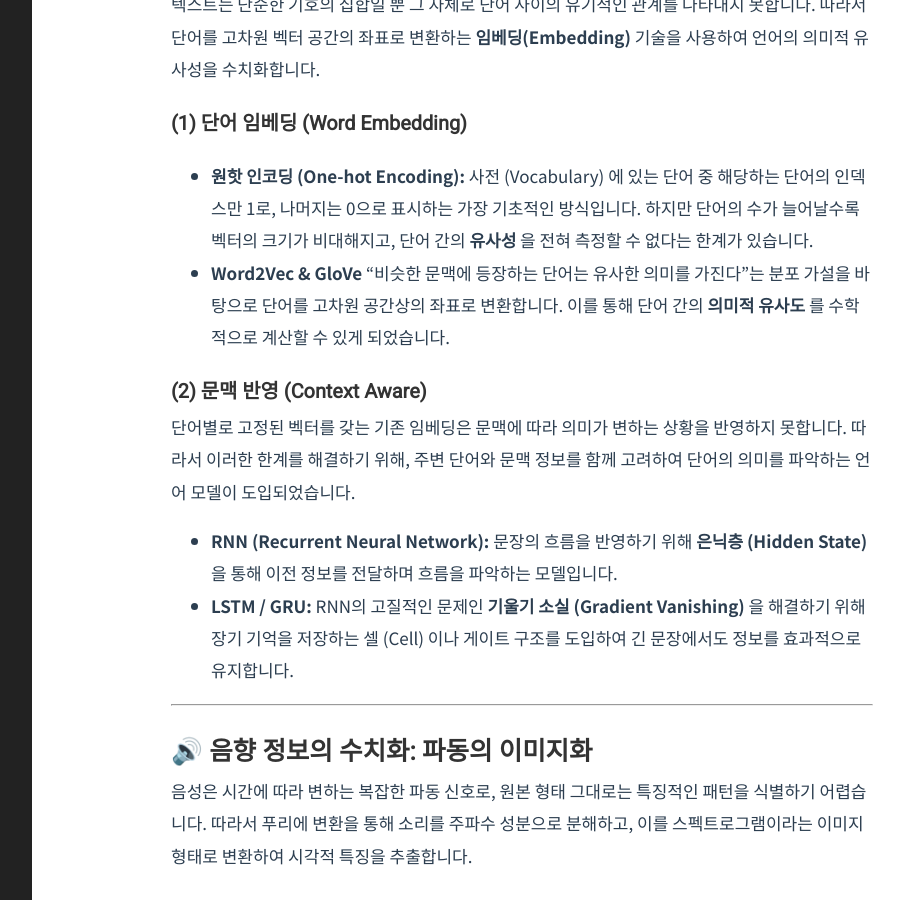
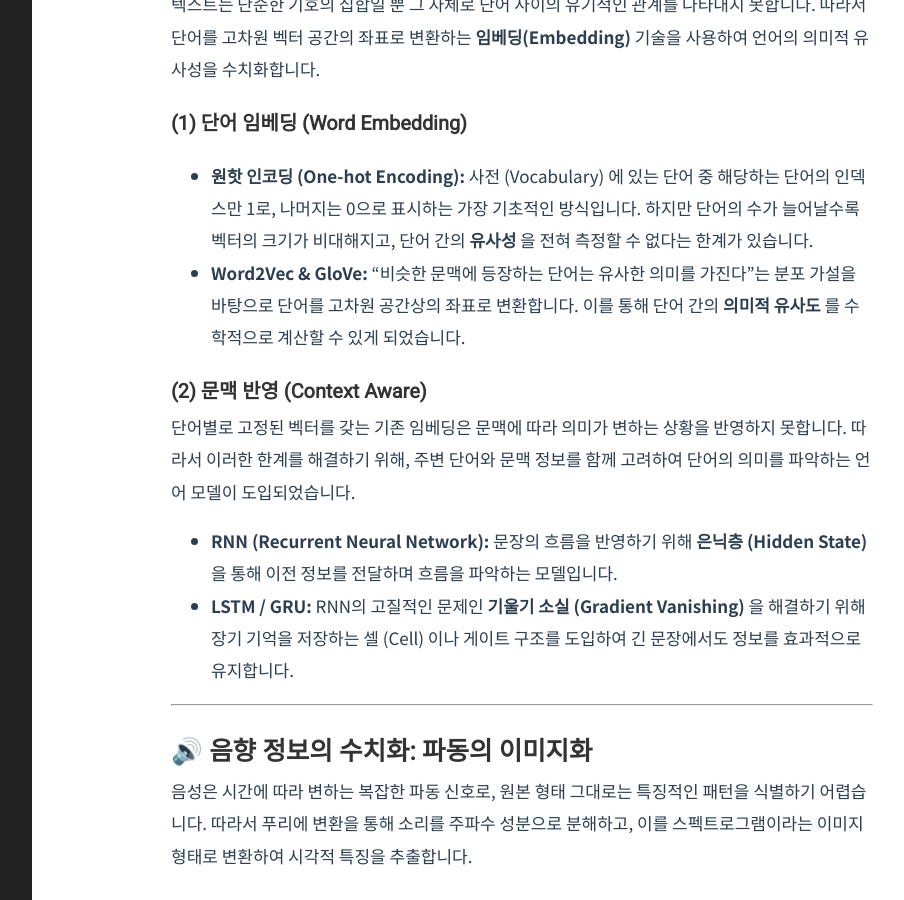
Before and after one commit to Youngjun-CV/Youngjun-CV.github.io, a Jekyll site: the page built from _posts/multimodal/2026-03-11-unimodal-representation.markdown, in a window 1280 px wide and 900 px high, scrolled down 1255 px. Shown: the whole window, without its empty margins (268-1172 px from the left). Built offline with Jekyll 4.4.1, drawn with Linux system fonts in a browser that asks for light colours; formulas are drawn with MathJax 3.

```diff
--- a/_posts/multimodal/2026-03-11-unimodal-representation.markdown
+++ b/_posts/multimodal/2026-03-11-unimodal-representation.markdown
@@ -35,7 +35,7 @@ category: Multimodal
 ### **(1) 단어 임베딩 (Word Embedding)**
 * **원핫 인코딩 (One-hot Encoding):** 사전 (Vocabulary) 에 있는 단어 중 해당하는 단어의 인덱스만 1로, 나머지는 0으로 표시하는 가장 기초적인 방식입니다. 하지만 단어의 수가 늘어날수록 벡터의 크기가 비대해지고, 단어 간의 **유사성** 을 전혀 측정할 수 없다는 한계가 있습니다.
 
-* **Word2Vec & GloVe** "비슷한 문맥에 등장하는 단어는 유사한 의미를 가진다"는 분포 가설을 바탕으로 단어를 고차원 공간상의 좌표로 변환합니다. 이를 통해 단어 간의 **의미적 유사도** 를 수학적으로 계산할 수 있게 되었습니다.
+* **Word2Vec & GloVe:** "비슷한 문맥에 등장하는 단어는 유사한 의미를 가진다"는 분포 가설을 바탕으로 단어를 고차원 공간상의 좌표로 변환합니다. 이를 통해 단어 간의 **의미적 유사도** 를 수학적으로 계산할 수 있게 되었습니다.
 
 ### **(2) 문맥 반영 (Context Aware)**
 단어별로 고정된 벡터를 갖는 기존 임베딩은 문맥에 따라 의미가 변하는 상황을 반영하지 못합니다. 따라서 이러한 한계를 해결하기 위해, 주변 단어와 문맥 정보를 함께 고려하여 단어의 의미를 파악하는 언어 모델이 도입되었습니다.
```
